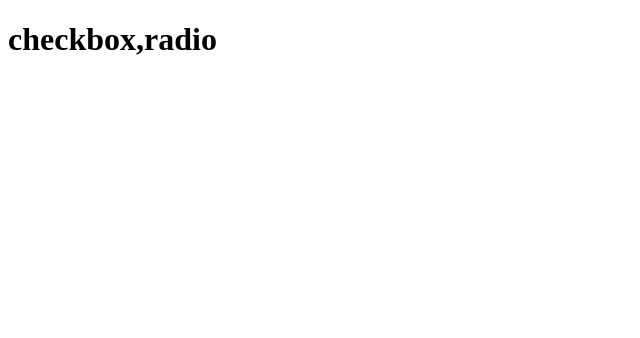
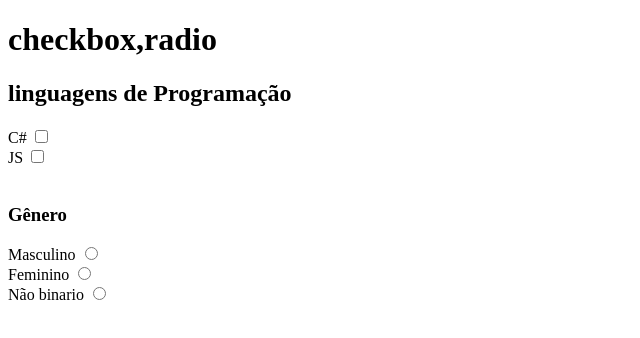
Before and after one commit to Soneca74/Html-intermediario, a plain HTML site: page html-intermediario/03-check-box-radio/index.html in a window 1280 px wide. Shown: the whole page, without its empty margins (0-640 px from the left). Drawn offline with Linux system fonts and the light colour scheme.

Commit message:
adicionando modificações

```diff
--- a/html-intermediario/03-check-box-radio/index.html
+++ b/html-intermediario/03-check-box-radio/index.html
@@ -7,5 +7,26 @@
 </head>
 <body>
     <h1>checkbox,radio</h1>
+
+    <h2>linguagens de Programação</h2>
+
+    <label for="C#">C#</label>
+    <input type="checkbox" name="linguagens" id="C#"> <br>
+
+    <label for="JS">JS</label>
+    <input type="checkbox" name="linguagens" id="JS"> <br><br>
+
+    <h3>Gênero</h3>
+     <label for="Masculino">Masculino</label>
+     <input type="radio" name="Gênero" id="Masculino"><br>
+
+     <label for="Feminino">Feminino</label>
+     <input type="radio" name="Gênero" id="Feminino"><br>
+
+
+     <label for="nbinario">Não binario</label>
+     <input type="radio" name="Gênero" id="nbinario">
+
+
 </body>
 </html>
```
Also changed, not shown: html-intermediario/04-Select/index.html (added).
